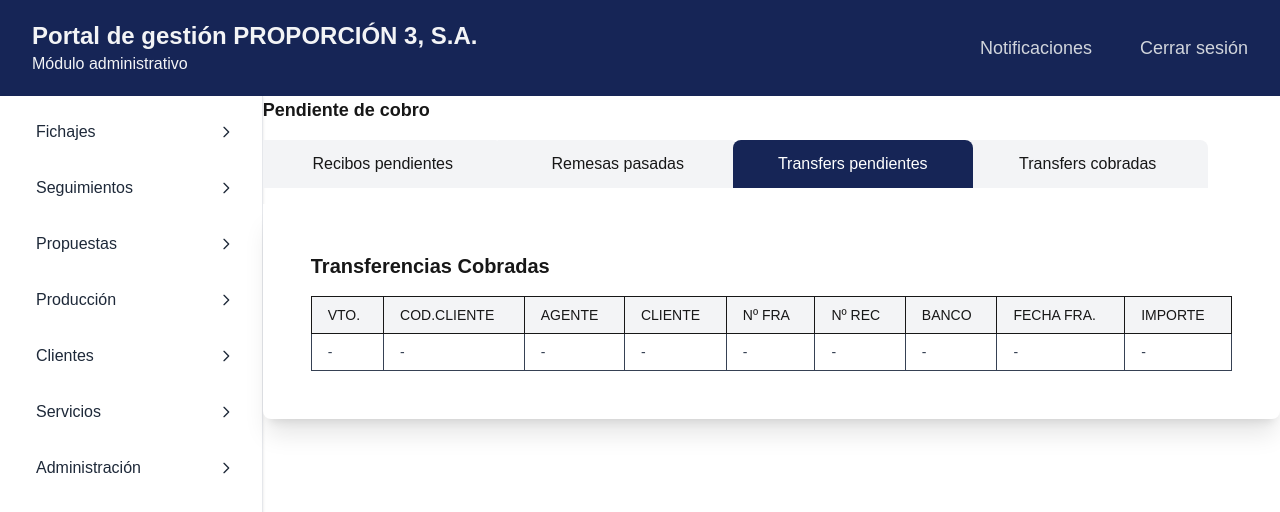
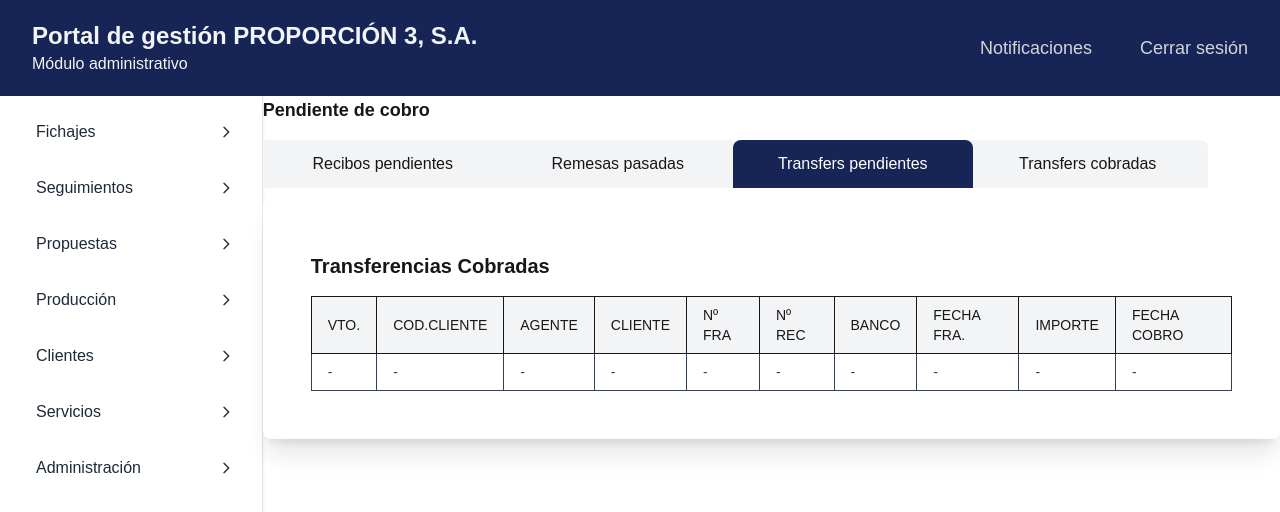
Before and after one commit to frankgimeno3/fichajesp3, a Next.js app: page /dashboard/administracion/pendientecobro.tsx in a window 1280 px wide. Both pictures are taken after a click on the element "Transfers pendientes". Shown: the top 512 px of the page. Built offline with nearby package versions, Linux system fonts and the light colour scheme; no server answers; what aws-amplify would draw is missing.

Commit message:
añado columna de fecha cobro a las transcobradas

```diff
--- a/src/app/dashboard/administracion/pendientecobro.tsx/ptecomponents/ContenidoTranscobradas.tsx
+++ b/src/app/dashboard/administracion/pendientecobro.tsx/ptecomponents/ContenidoTranscobradas.tsx
@@ -13,6 +13,7 @@ const ContenidoTranscobradas: FC<ContenidoTranscobradasProps> = () => {
     'BANCO',
     'FECHA FRA.',
     'IMPORTE',
+    'FECHA COBRO',
   ];
 
   return (
@@ -30,7 +31,6 @@ const ContenidoTranscobradas: FC<ContenidoTranscobradasProps> = () => {
             </tr>
           </thead>
           <tbody>
-            {/* Datos de ejemplo, reemplaza con contenido real si lo deseas */}
             <tr>
               {columnas.map((_, idx) => (
                 <td key={idx} className="border px-4 py-2 text-sm text-gray-700">
```
